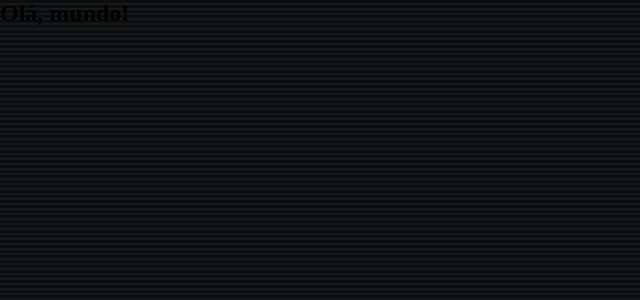
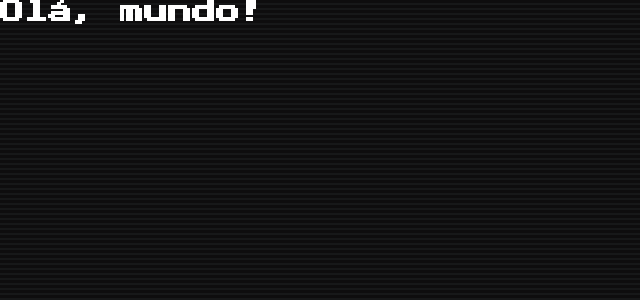
Before and after one commit to jeanwisotscki/friend, a Next.js app: page / in a window 1280 px wide. Shown: the top 300 px of the page, without its empty margins (0-640 px from the left). Built offline with nearby package versions, Linux system fonts and the light colour scheme.

Commit message:
added: font-family

```diff
--- a/styles/globalStyles.ts
+++ b/styles/globalStyles.ts
@@ -5,6 +5,8 @@ export const GlobalStyle = createGlobalStyle`
     margin: 0;
     padding: 0;
     box-sizing: border-box;
+
+    font-family: 'Press Start 2P', cursive;
   }
 
   body {
@@ -16,6 +18,7 @@ export const GlobalStyle = createGlobalStyle`
       #171819 75%
     );
     background-size: 10px 10px;
+    color: #fff;
 
     overflow: hidden;
 
```
